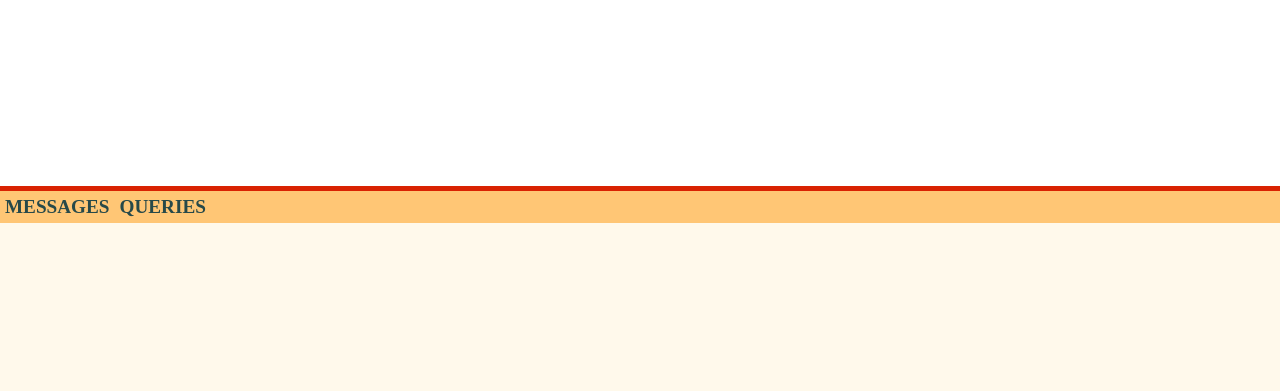
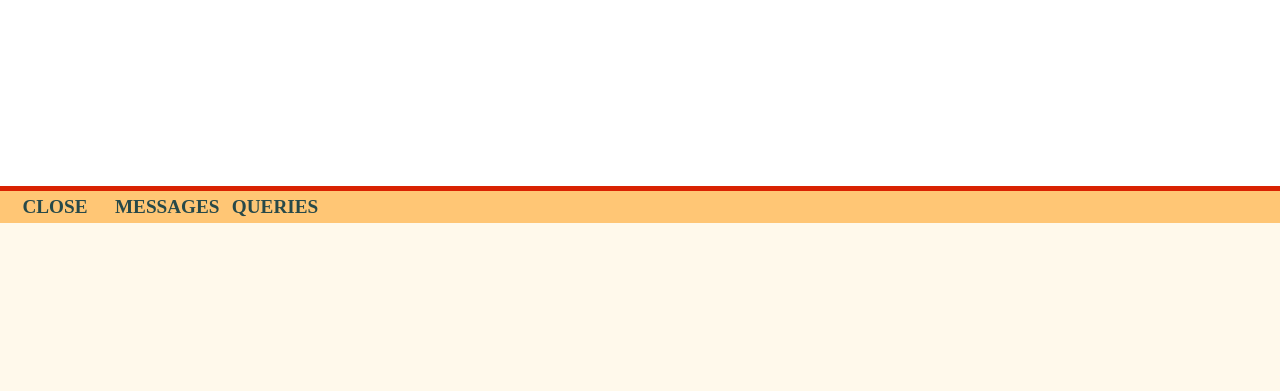
Before and after one commit to TheRealSpectrum/dna-recipe-book, a PHP site: page / in a window 1280 px wide. Shown: the part 409-800 px from the top of the page. Run offline with PHP 8.4, Linux system fonts and the light colour scheme; data that the repository does not hold is empty.

Commit message:
Implement transitions for debugbar

```diff
--- a/Components/DebugBar.php
+++ b/Components/DebugBar.php
@@ -7,8 +7,9 @@ use App\Core\View;
 
 <div id="debug-bar" class="debug-bar">
     <div class="labels">
-        <div data-category="messages">Messages</div>
-        <div data-category="queries">Queries</div>
+        <div class="toggle-bar">close</div>
+        <div class="category" data-category="messages">Messages</div>
+        <div class="category" data-category="queries">Queries</div>
     </div>
     <div class="content">
         <div class="messages" data-category="messages">
@@ -40,6 +41,7 @@ use App\Core\View;
         border-top: 5px solid hsl(9, 98%, 43%);
         display: flex;
         flex-direction: column;
+        transition-duration: 200ms;
     }
 
     .debug-bar .labels {
@@ -55,6 +57,10 @@ use App\Core\View;
         cursor: pointer;
         color: hsl(180, 30%, 22%);
         font-weight: bold;
+        overflow-x: hidden;
+        transition-duration: 200ms;
+        width: 100px;
+        text-align: center;
     }
 
     .debug-bar .labels div:hover {
@@ -62,8 +68,18 @@ use App\Core\View;
     }
 
     .debug-bar .content {
+        flex-grow: 1;
+        display: flex;
+        flex-direction: row;
+        position: relative;
+        left: 0;
+        transition-duration: 200ms;
+    }
+
+    .debug-bar .content>div {
         overflow-y: scroll;
-        flex-grow: 1;
+        width: 100vw;
+        flex-shrink: 0;
     }
 
     .debug-bar .content .messages {
@@ -99,21 +115,30 @@ use App\Core\View;
     const LABELS_ELEMENT = Array.from(DEBUG_BAR_ELEMENT.children).find((child) => child.classList.contains("labels"));
     const CONTENT_ELEMENT = Array.from(DEBUG_BAR_ELEMENT.children).find((child) => child.classList.contains("content"));
 
+    let i = 0;
     for (const child of LABELS_ELEMENT.children) {
+        if (child.classList.contains("toggle-bar")) {
+            let isOpen = true;
+            child.addEventListener("click", () => {
+                DEBUG_BAR_ELEMENT.style.height = isOpen ? "32px" : "200px";
+                child.textContent = isOpen ? "open" : "close";
+                for (const labelChild of LABELS_ELEMENT.children) {
+                    if (child === labelChild) {
+                        continue;
+                    }
+                    labelChild.style.padding = isOpen ? "0" : "5px";
+                    labelChild.style.width = isOpen ? "0" : "100px";
+                }
+                isOpen = !isOpen;
+            });
+            continue;
+        }
+
         const category = child.dataset.category;
+        const offset = `-${i*100}vw`;
         child.addEventListener("click", () => {
-            for (const content of CONTENT_ELEMENT.children) {
-                if (category === content.dataset.category) {
-                    content.style.display = "block";
-                } else {
-                    content.style.display = "none";
-                }
-            }
+            CONTENT_ELEMENT.style.left = offset;
         });
+        ++i;
     }
-
-    for (const content of CONTENT_ELEMENT.children) {
-        content.style.display = "none";
-    }
-    CONTENT_ELEMENT.children[0].style.display = "block";
 </script>
```
